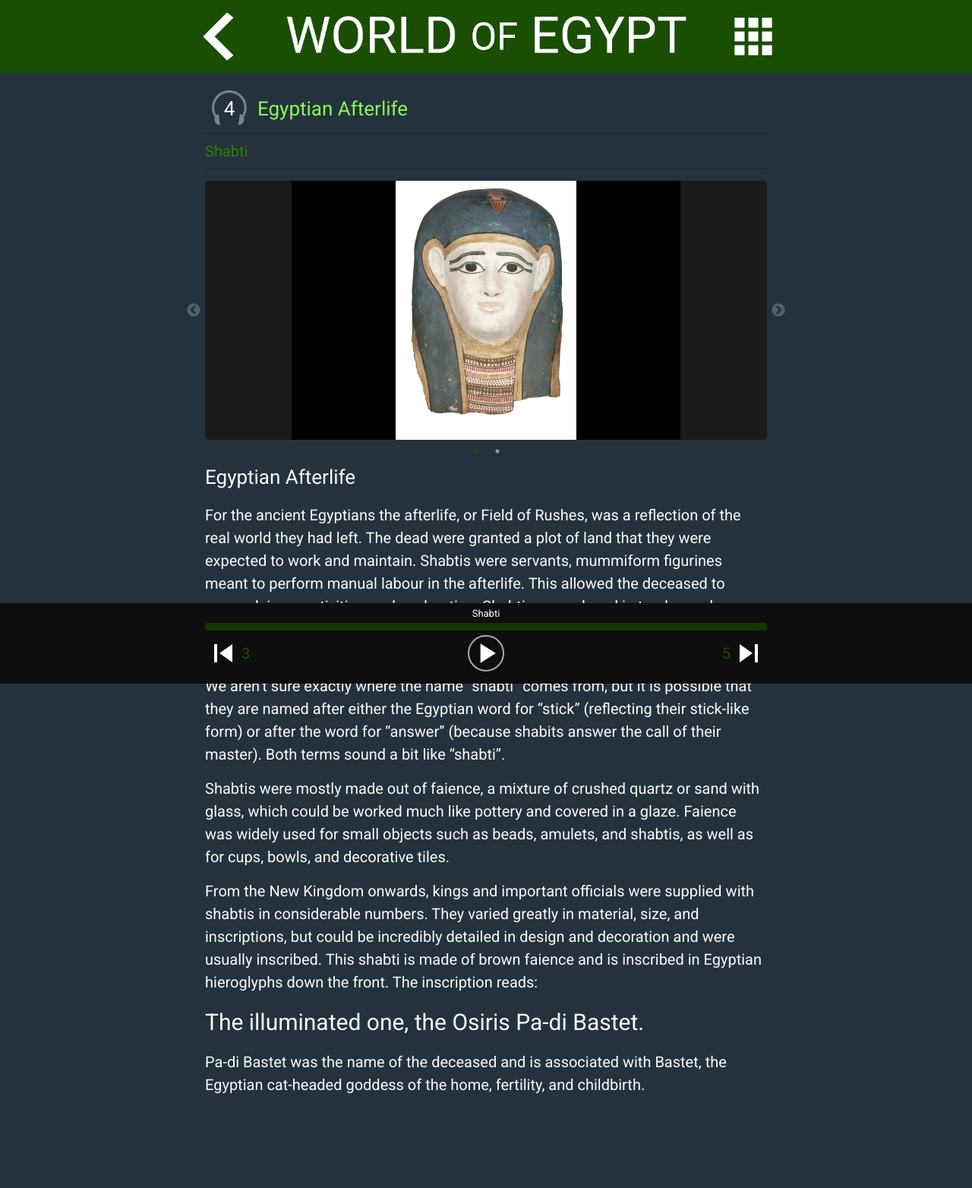
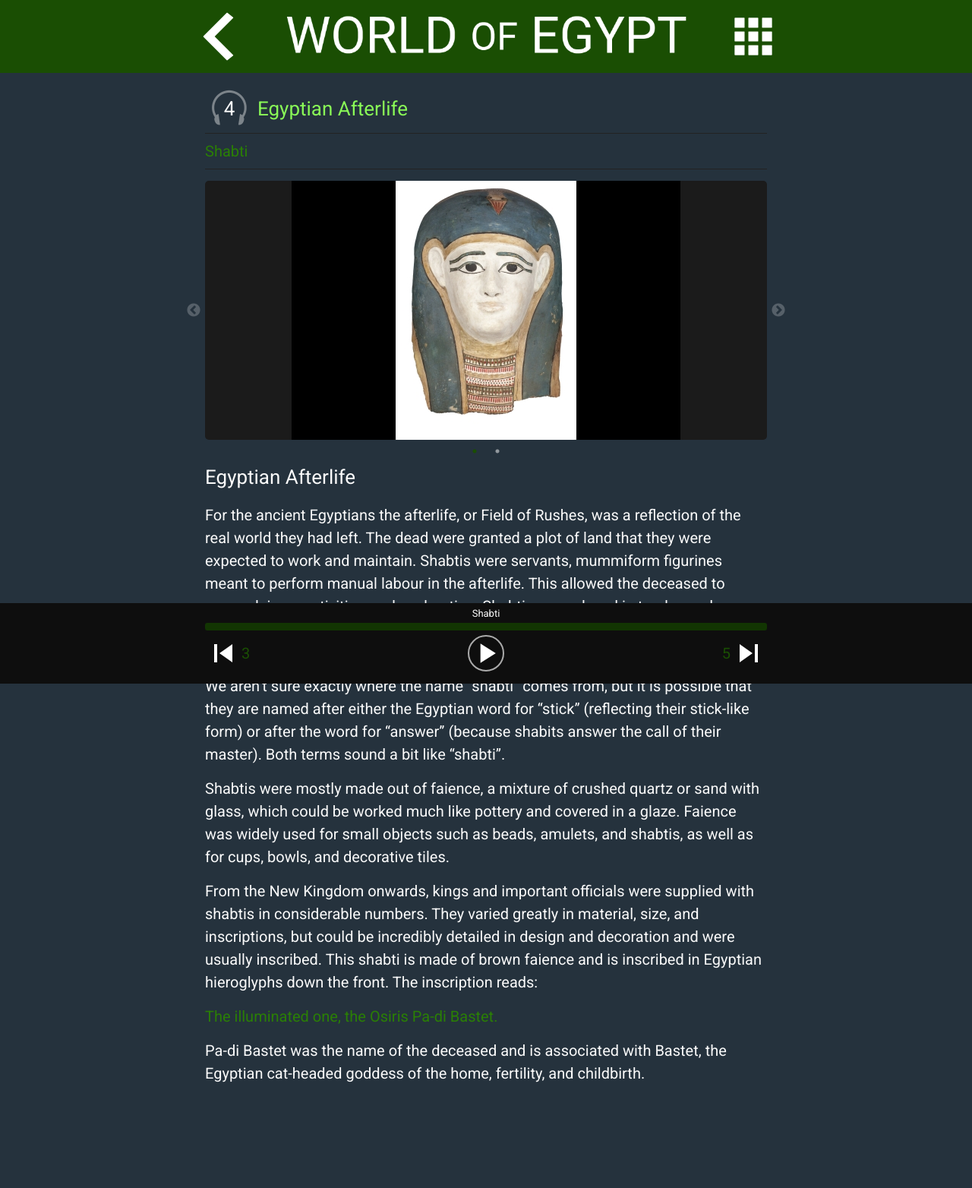
Before and after one commit to uqantiquities/world-of-egypt, a Jekyll site: the page built from stops/4.md, in a window 1280 px wide. Shown: the whole page at 76% size. Built offline with Jekyll 4.4.1, drawn with Linux system fonts in a browser that asks for light colours.

Commit message:
Update 4.md

```diff
--- a/stops/4.md
+++ b/stops/4.md
@@ -24,6 +24,6 @@ Shabtis were mostly made out of faience, a mixture of crushed quartz or sand wit
 
 From the New Kingdom onwards, kings and important officials were supplied with shabtis in considerable numbers. They varied greatly in material, size, and inscriptions, but could be incredibly detailed in design and decoration and were usually inscribed. This shabti is made of brown faience and is inscribed in Egyptian hieroglyphs down the front. The inscription reads:
 
-# The illuminated one, the Osiris Pa-di Bastet.
+### The illuminated one, the Osiris Pa-di Bastet.
 
 Pa-di Bastet was the name of the deceased and is associated with Bastet, the Egyptian cat-headed goddess of the home, fertility, and childbirth.
```
